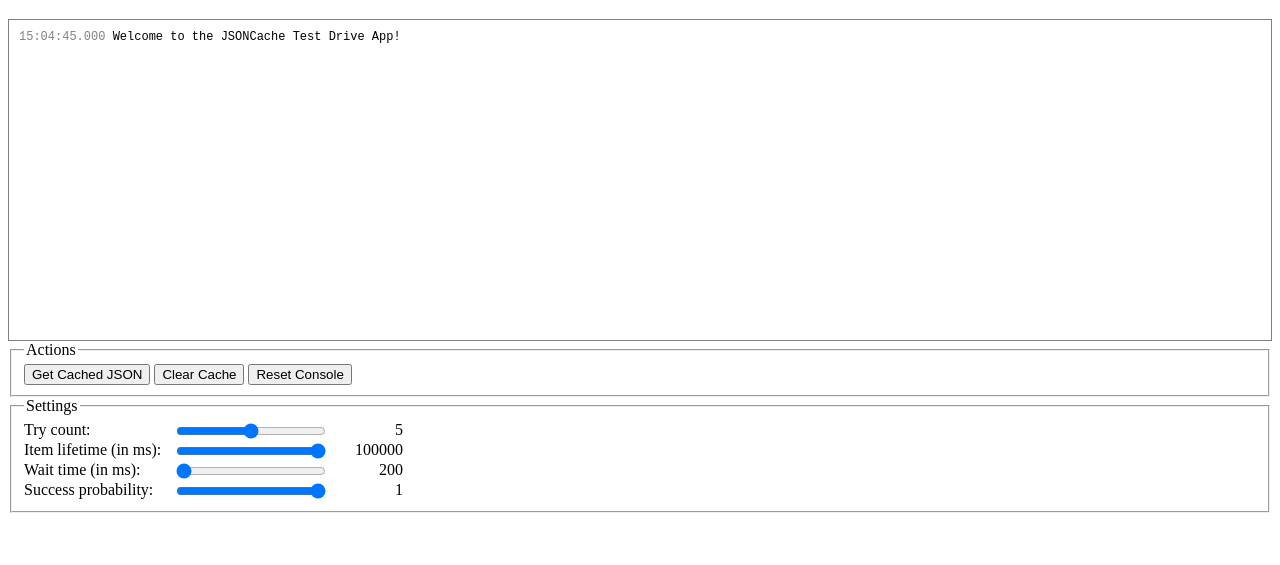
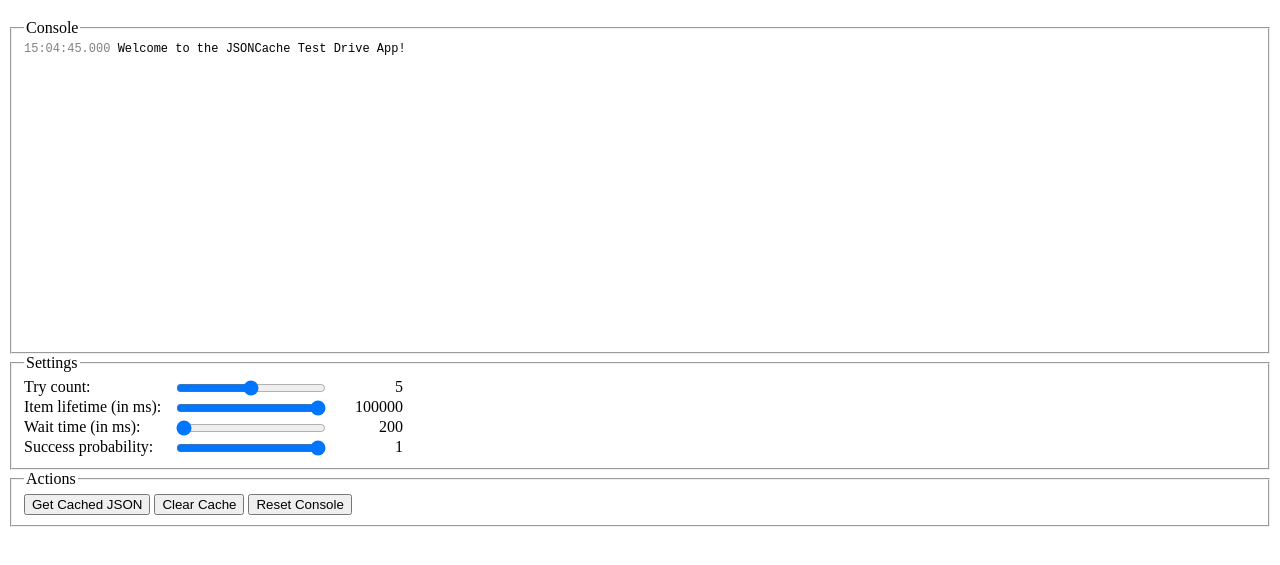
Before and after one commit to kpuputti/JSONCache, a plain HTML site: page demo/index.html in a window 1280 px wide. Shown: the part 61-626 px from the top of the page. Drawn offline with nearby package versions, Linux system fonts and the light colour scheme.

Commit message:
Wrapped the console into a fieldset as well.

```diff
--- a/demo/demo.css
+++ b/demo/demo.css
@@ -1,8 +1,9 @@
 /* CONSOLE */
 
 #jc-console {
-	border: 1px solid gray;
-	padding: 10px;
+}
+#jc-console ol {
+	padding: 0;
 	margin: 0;
 	height: 300px;
 	overflow: auto;
--- a/demo/demo.js
+++ b/demo/demo.js
@@ -16,7 +16,7 @@ $(function() {
 
 	"use strict"; // trigger ECMAScript 5 Strict Mode
 
-	var $console = $('#jc-console');
+	var $console = $('#jc-console ol');
 	var $fetch = $('#jc-fetch');
 	var $clear = $('#jc-clear');
 	var $resetConsole = $('#jc-resetConsole');
--- a/demo/index.html
+++ b/demo/index.html
@@ -15,15 +15,11 @@
 
 		<h1>JSONCache Test Drive</h1>
 
-		<ol id="jc-console"></ol>
+		<fieldset id="jc-console">
 
-		<fieldset id="jc-actions">
+			<legend>Console</legend>
 
-			<legend>Actions</legend>
-
-			<button id="jc-fetch">Get Cached JSON</button>
-			<button id="jc-clear">Clear Cache</button>
-			<button id="jc-resetConsole">Reset Console</button>
+			<ol></ol>
 
 		</fieldset>
 
@@ -49,5 +45,15 @@
 
 		</fieldset>
 
+		<fieldset id="jc-actions">
+
+			<legend>Actions</legend>
+
+			<button id="jc-fetch">Get Cached JSON</button>
+			<button id="jc-clear">Clear Cache</button>
+			<button id="jc-resetConsole">Reset Console</button>
+
+		</fieldset>
+
 	</body>
 </html>
```
